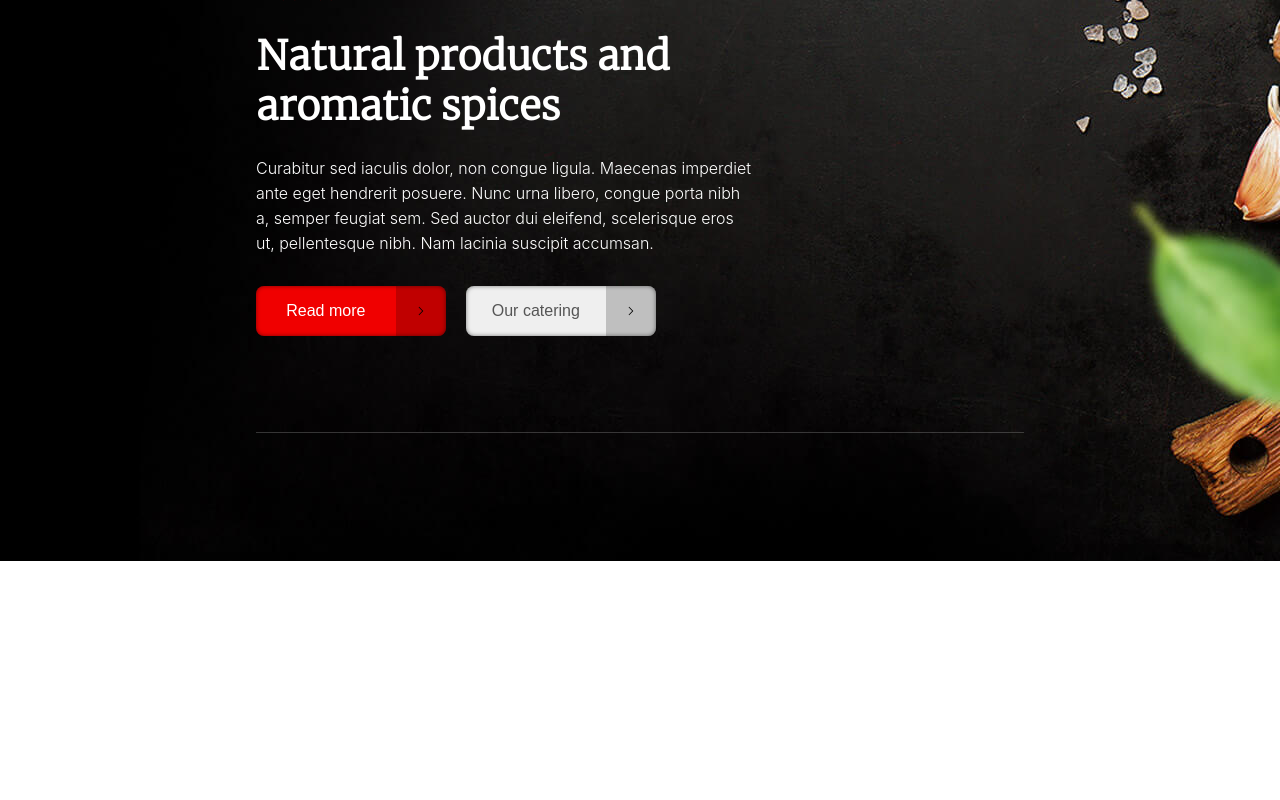
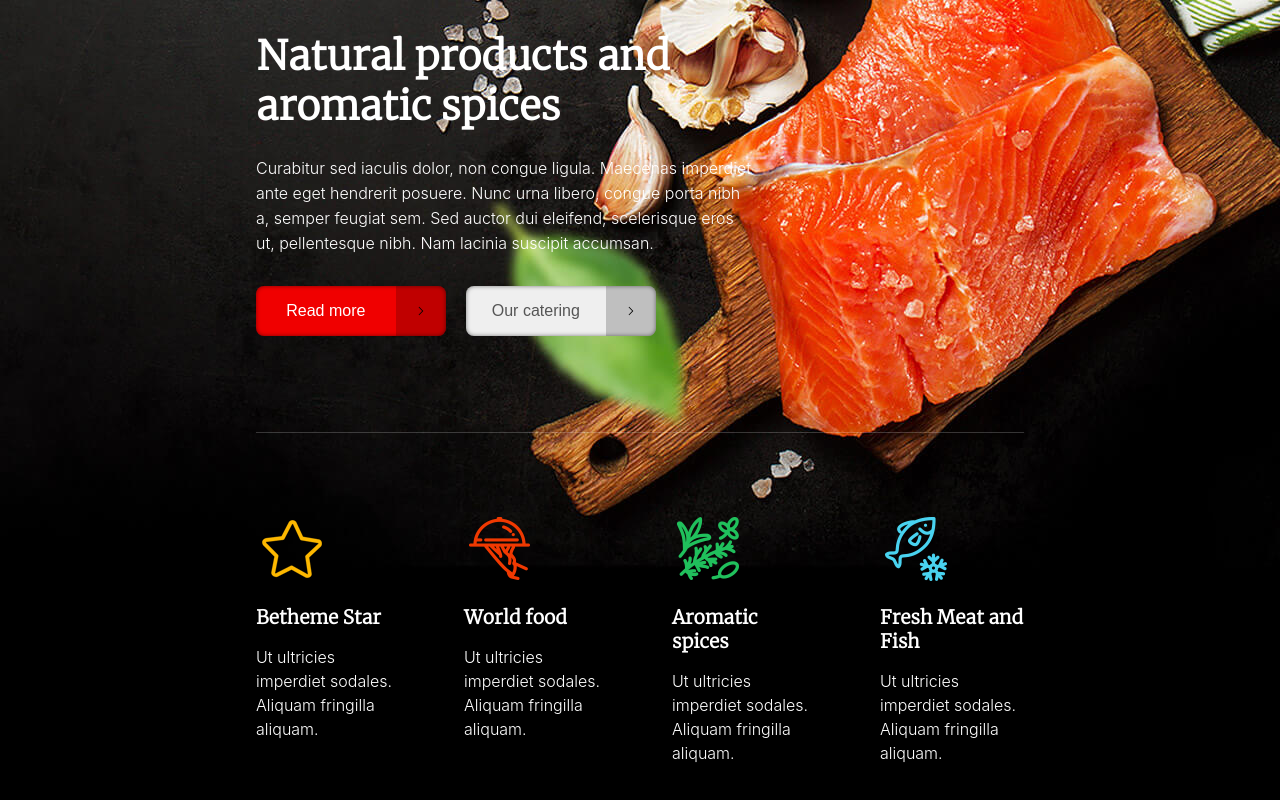
Before and after one commit to makyiabonner/gramscooking, a React (Create React App) app: page / in a window 1280 px wide. Shown: the part 2373-3173 px from the top of the page. Before the commit the page ends 2934 px from the top, so only its background shows below. Built offline with nearby package versions, Linux system fonts and the light colour scheme.

Commit message:
Product layout complete and stylized

```diff
--- a/src/App.js
+++ b/src/App.js
@@ -4,6 +4,7 @@ import Hero from './components/Hero/hero';
 import Button from './components/Button/button';
 import TitleLayout from './components/TitleLayout/titlelayout';
 import HomeFoodCard from './components/Home_foodcard/home_foodcard';
+import ProductLayout from './components/ProductLayout/productlayout';
 
 function App() {
   const recipes = [
@@ -15,6 +16,12 @@ function App() {
     {id:5, img:'./images/rice-pic.jpg', title:'Thailand rice food'},
   ]
 
+  const products = [
+    {img:'./images/star-icon.png',title:'Betheme Star'},
+    {img:'./images/food-icon.png',title:'World food'},
+    {img:'./images/spices-icon.png',title:'Aromatic spices'},
+    {img:'./images/fish-icon.png',title:'Fresh Meat and Fish'}
+  ]
   return (
     <>
       <Nav/>
@@ -64,6 +71,17 @@ function App() {
             <Button type='light' content='Our catering'/>
           </div>
         </div>
+        <div className={styles.bottom_section}>
+          {products.map(product =>{
+            return (
+              <ProductLayout
+                img={product.img}
+                title={product.title}
+                details='Ut ultricies imperdiet sodales. Aliquam fringilla aliquam.'
+              />
+            )
+          })}
+        </div>
       </section>
     </>
   );
--- a/src/App.module.css
+++ b/src/App.module.css
@@ -10,7 +10,7 @@
   width: 100%;
   background-image: url('../public/images/background-pic.jpg');
   background-repeat: no-repeat;
-  background-position: bottom;
+  background-position: bottom left;
   padding-bottom: 9em;
 }
 .other_recipes{
@@ -18,7 +18,7 @@
   background-repeat: no-repeat;
   margin: auto;
   border-radius: 10px;
-  background-position: center;
+  background-position: center right;
   padding: 6em;
   width: 50%;
 }
@@ -52,6 +52,9 @@
 }
 .natural_products_section{
   background-image: url('../public/images/products&spices-bg.jpg');
+  background-position: top right;
+  background-repeat: no-repeat;
+  background-color: black;
   padding-block: 8em;
 }
 .natural_products_section div:first-child{
@@ -65,3 +68,10 @@
   margin-top: 30px;
   gap: 20px;
 }
+.bottom_section{
+  width: 60%;
+  margin: auto;
+  margin-top:4em;
+  display: flex;
+  gap: 4rem;
+}
--- /dev/null
+++ b/src/components/ProductLayout/productlayout.js
@@ -0,0 +1,11 @@
+import styles from './productlayout.module.css'
+
+export default function ProductLayout(props){
+    return(
+        <section className={styles.section}>
+            <img src={props.img} alt="" className={styles.img} />
+            <h4 className={styles.title}>{props.title}</h4>
+            <p className={styles.details}>{props.details}</p>
+        </section>
+    )
+}
--- /dev/null
+++ b/src/components/ProductLayout/productlayout.module.css
@@ -0,0 +1,19 @@
+
+.title,.details{
+    color:white;
+}
+.details{
+    font-weight: 300;
+    line-height: 1.5em;
+}
+.title{
+    font-family: 'Merriweather';
+    font-size: 19px;
+    margin: 0;
+}
+.section{
+    width: 250px;
+}
+.img{
+    margin-block: 1rem;
+}
```
